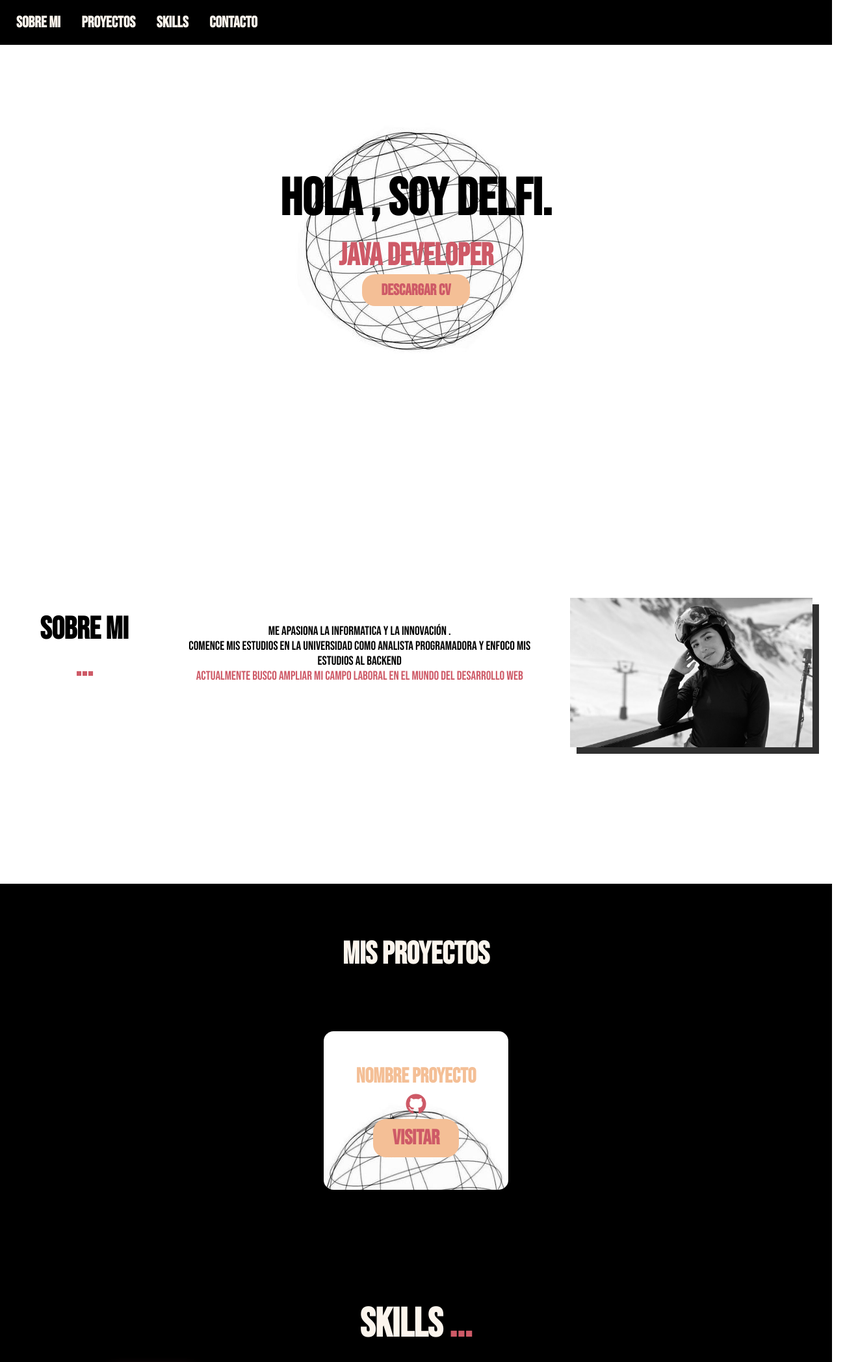
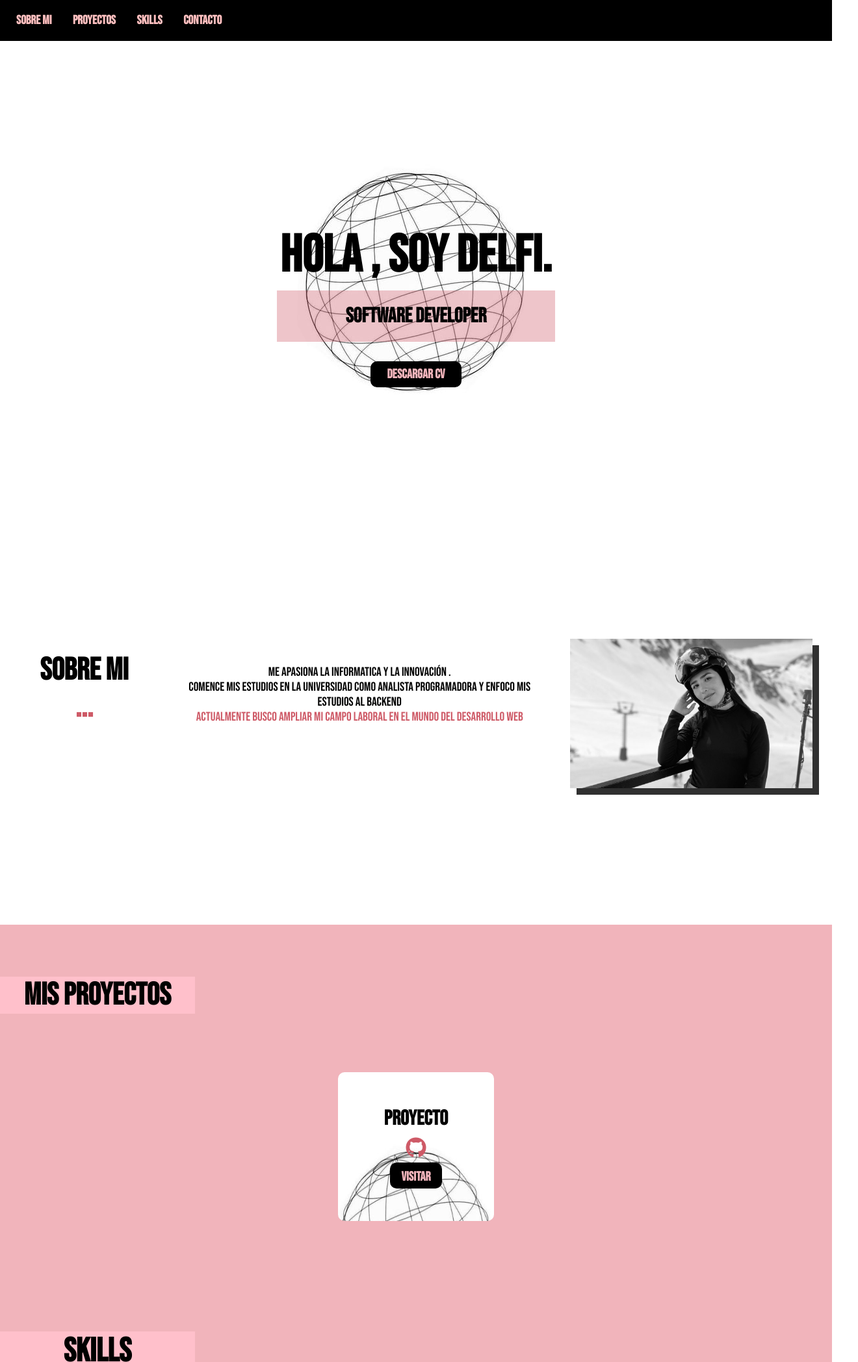
Before and after one commit to delfinaibanez/PortafolioWeb, a plain HTML site: page index.html in a window 1280 px wide. Shown: the top 2096 px of the page at 65% size, 1320 px wide, since content can reach past the window. Drawn offline with Linux system fonts and the light colour scheme.

Commit message:
commit 1

```diff
--- a/index.html
+++ b/index.html
@@ -23,10 +23,10 @@
   <div class="container">
 
    <nav>
-    <a href="#">Sobre mi</a>
-    <a href="#">Proyectos</a>
-    <a href="#">Skills</a>
-    <a href="#">Contacto</a>
+    <a href="#somos_proya">Sobre mi</a>
+    <a href="#nuestros_programas">Proyectos</a>
+    <a href="#caracteristicas">Skills</a>
+    <a href="#final">Contacto</a>
 
 
    </nav>
@@ -35,11 +35,14 @@
 </header>
 
 <section id="hero">
-  <h1>Hola , Soy Delfi. <span> </span> </h1>
-  <h2>Java developer </h2>
+  <div class="container-hero">
+    <h1>Hola , Soy Delfi. </h1>
+  <h2 >Software Developer </h2>
   <form action="#">
     <button class="boton_descargar">Descargar Cv</button>
    </form>
+  </div>
+
 </section>
 
 
@@ -67,11 +70,11 @@
 <div class="programas">
 
   <div class="carta">
-    <h3>Nombre proyecto</h3>
+    <h3> Proyecto</h3>
 
     <i id="git" class="fa-brands fa-github"></i>
        <form action="#">
-        <button>visitar</button>
+        <button class="boton_github">visitar</button>
        </form>
 
 </div>
@@ -80,23 +83,18 @@
   </div>
 </section>
 <section id="caracteristicas">
- <h1>Skills <span class="color-acento">...</span></h1>
+ <h1>Skills </h1>
   <div class="container_skills ">
 
     <div class="columa-1">
-     <ul>
-      <li> <p id="lenguaje"><i id="icono_lenguaje"  class="fa-brands fa-python"></i>Python</p>
+     <ul class="columnas">
+      <li > <p id="lenguaje"><i id="icono_lenguaje"  class="fa-brands fa-python"></i>Python</p>
         <li><p id="lenguaje"><i id="icono_lenguaje" class="fa-brands fa-java"></i>Java</p></li>
         <li> <p id="lenguaje"> <i id="icono_lenguaje" class="fa-brands fa-css3-alt"></i>CSS</p></li>
       <li> <p id="lenguaje"> <i id="icono_lenguaje" class="fa-brands fa-html5"></i>Html</p></li>
-
+      <li><p id="lenguaje"><i id="icono_lenguaje" class="fa-solid fa-database"></i>MySql</p></li>
      </ul>
     </div>
-    <div class="columa-2">
-      <ul>
-        <li><p id="lenguaje"><i id="icono_lenguaje" class="fa-solid fa-database"></i>MySql</p></li>
-      </ul>
-        </div>
 
 
   </ul>
@@ -116,9 +114,9 @@
 </section>
 <footer>
   <div class="container">
-    <p id="final_iconos"><i  class="fa-brands fa-discord"></i>Discord</p>
-    <p id="final_iconos"><i   class="fa-brands fa-linkedin-in"></i>linkedin</p>
-    <p id="final_iconos"><i   class="fa-brands fa-github"></i>Github</p>
+  <p id="final_iconos"><i  class="fa-brands fa-discord"></i>Discord (delfinaibanez) </p>
+    <a href="https://www.linkedin.com/in/delfina-iba%C3%B1ez-91323623b/"><p  id="final_iconos"><i   class="fa-brands fa-linkedin-in"></i>linkedin</p>  </a>
+   <a href="https://github.com/delfinaibanez"><p id="final_iconos"><i   class="fa-brands fa-github"></i>Github</p></a>
 
   </div>
 </footer>
--- a/style.css
+++ b/style.css
@@ -2,9 +2,17 @@
   box-sizing: border-box;
   margin: 0;
   font-family: "Bebas Neue", sans-serif;
+
+
 }
-body {
+body  {
   margin: 0;
+  height: 90%;
+
+  display:inline-block;
+}
+ul{
+  list-style: none;
 }
 h1 {
   font-size: 3.9em;
@@ -18,6 +26,7 @@ h3 {
 }
 a {
   font-size: 1.7em;
+  text-decoration: none;
 }
 p {
   font-size: 1.5em;
@@ -37,15 +46,20 @@ ul {
 #lenguaje{
    color:black;
 }
+a{
+  font-size: 4em;
+}
+
 
  button {
   font-size: 2em;
   font-weight: bold;
   padding: 10px 30px;
-  border-radius: 20px;
-  border: 90px salmon;
-  color: #ce5a67;
-  background-color: #f4bf96;
+  border-radius: 10px;
+  border: 90px black;
+  color: #F1B4BB;
+
+  background-color: black;
   transition: 1s;
 }
 button:hover {
@@ -54,9 +68,11 @@ button:hover {
 .container {
   max-width: 1400px;
   margin: auto;
+
 }
 header {
   background-color: black;
+
 }
 .color-acento {
   color: #ce5a67;
@@ -65,7 +81,7 @@ header .logo {
   margin: 0;
   padding: 20px 30px;
   font-weight: bold;
-  font-size: 1, 6em;
+  font-size: 3em;
 }
 
 header .container {
@@ -73,6 +89,7 @@ header .container {
   flex-direction: column;
   align-items: center;
   padding: 20px 10px;
+
 }
 header.nav {
   display: flex;
@@ -83,40 +100,49 @@ header.nav {
 }
 header a {
   padding: 15px;
-  font-size: 1.5em;
+  font-size: 2em;
   text-decoration: none;
   font-weight: bold;
-  color:#FCF5ED;
+  color:#FFBFBF;
 
 
 }
 
+
 #hero {
   display: flex;
-  padding: 130px;
+  padding: 100px;
   align-items: center;
   justify-content: center;
   text-align: center;
   flex-direction: column;
   height: 90vh;
-  background-color: FCF5ED;
+  background-color: white;
   background-image: url("img/d90ec3f96249de401d86602ebebbfad0.jpg");
   background-repeat: no-repeat;
   background-position: center center;
+
 }
 
 #hero h1 {
   color: black;
-  font-size: 5em;
-  padding: 10px;
   text-align: center;
+
 }
 #hero h2 {
-  color: #ce5a67;
+  color: black;
   font-size: 3em;
+  align-items: center;
+  padding: 20px;
+
 
 }
 
+.container-hero{
+  position: relative;
+  bottom: 70px;
+
+}
 .boton_descargar {
   font-size: 1.5em;
 }
@@ -146,7 +172,7 @@ header a {
      color: rgba(0, 0, 0, 0.701);
 }
 #nuestros_programas {
-  background-color:black;
+  background-color:#F1B4BB;
   color: #FCF5ED;
   height: 53em;
   text-align: center;
@@ -156,6 +182,8 @@ header a {
 }
 #nuestros_programas h2 {
   margin-top: 0;
+  background-color: pink;
+  width: 300px;
   font-size: 3em;
 
 }
@@ -168,13 +196,18 @@ header a {
   background-size: cover;
   padding: 50px;
   margin:  90px ;
-
-  border-radius: 15px;
+  border-radius: 10px;
 
 }
 
 .carta:first-child {
-  background-image:  url("img/d90ec3f96249de401d86602ebebbfad0.jpg");
+  align-items: center;
+  width: 240px;
+  height: 300px;
+  padding: 20px;
+  position: relative;
+  padding-right: 20px;
+    background-image:   url("img/d90ec3f96249de401d86602ebebbfad0.jpg" );
 }
 .carta:nth-child(2) {
   background-image: url("");
@@ -188,7 +221,8 @@ header a {
   display: flex;
 }
 #caracteristicas  {
-    background-color: black;
+    background-color: #F1B4BB;
+
    }
 #caracteristicas li {
   margin: 16px 0px;
@@ -199,6 +233,8 @@ header a {
 #caracteristicas h1 {
   text-align: center;
   color: #FCF5ED;
+  background-color: pink;
+width: 300px;
 }
 
 #caracteristicas h2 {
@@ -208,6 +244,7 @@ header a {
   display: flex;
   color: #f4bf96;
   text-align: right;
+  background-color: pink;
 }
 #caracteristicas p {
   padding: 5px;
@@ -289,6 +326,7 @@ display: flex;
  border-radius: 100px;
  box-shadow: #ce5a67 0px 0px 20px;
 
+
    }
    .container_skills p {
    align-items: center;
@@ -300,20 +338,26 @@ display: flex;
 
 
 @media (min-width: 720px) {
+
+
   header {
-    position: fixed;
     width: 100%;
   }
+
+
   header .container {
     flex-direction: row;
+    font-size: 1em;
     justify-content: space-between;
   }
+
 
   header .nav {
     flex-direction: row;
     text-align: center;
     padding-bottom: 0;
     padding-right: 20px;
+    text-align: center;
   }
   #somos_proya .container {
     display: flex;
@@ -324,6 +368,7 @@ display: flex;
     width: 30%;
     max-width: 100px;
     text-align: initial;
+
     padding-bottom: 0px 30px;
     display: flex;
     flex-direction: column;
@@ -343,7 +388,6 @@ display: flex;
 
   }
   #somos_proya p {
-
  width: 50%;
 
   }
@@ -419,3 +463,80 @@ box-shadow: #ce5a67 0px 0px 20px;
     }
   }
 }
+
+
+@media (min-width: 370px){
+  header .container a {
+font-size: 1.2em;
+  }
+  #hero {
+  width: 100%;
+
+   }
+ #hero h1{
+  font-size: 5em;
+  align-items: center;
+ padding: 5px;
+ position: relative;
+ top: 100px;
+ }
+ #hero h2 {
+font-size: 2em;
+top: 100px;position: relative;
+background-color: #ce5a6859;
+
+ }
+ .boton_descargar{
+padding: 0px;
+height: 2em;
+width: 7em;
+font-size: 20px;
+position: relative;
+top: 40px;
+top: 130px;position: relative;
+ }
+
+
+
+ /*proyectos */
+ #nuestros_programas .container h1 {
+font-size: 0em;
+ }
+
+
+
+
+.container h2 {
+  color: black;
+  font-size: 1em;
+}
+.carta h3{
+  color: black;
+  padding: 2px;
+}
+.boton_github{
+width: 4em;
+height: 2em;
+font-size: 20px;
+padding: 10px;
+}
+#caracteristicas h1 {
+color: black;
+font-size: 3.2em;
+}
+.columa-1 p{
+font-size: 1.3em;
+padding: 15px;
+}
+.columa-1 ul {
+position: relative;
+align-items:center;
+padding: 20px;
+left: 60px;
+
+
+}
+#todo{
+  width: 96%
+}
+}
```
